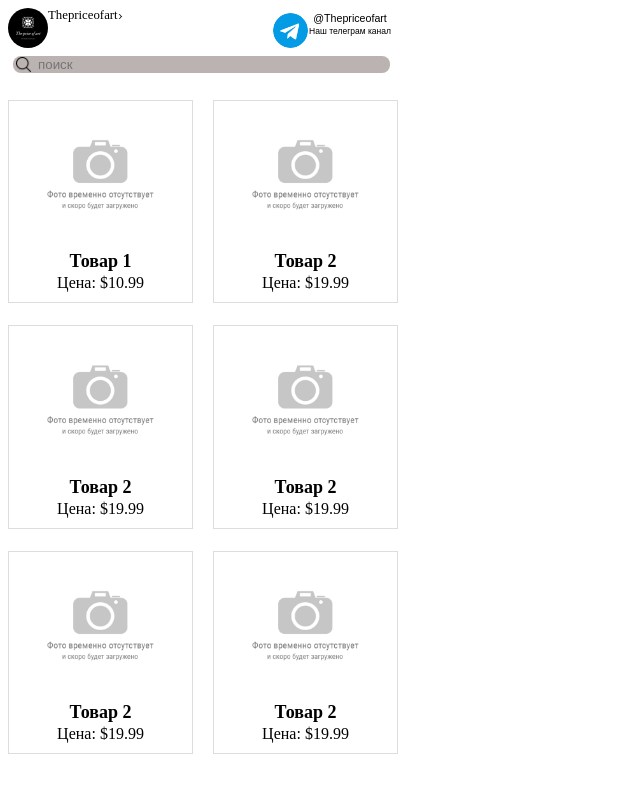
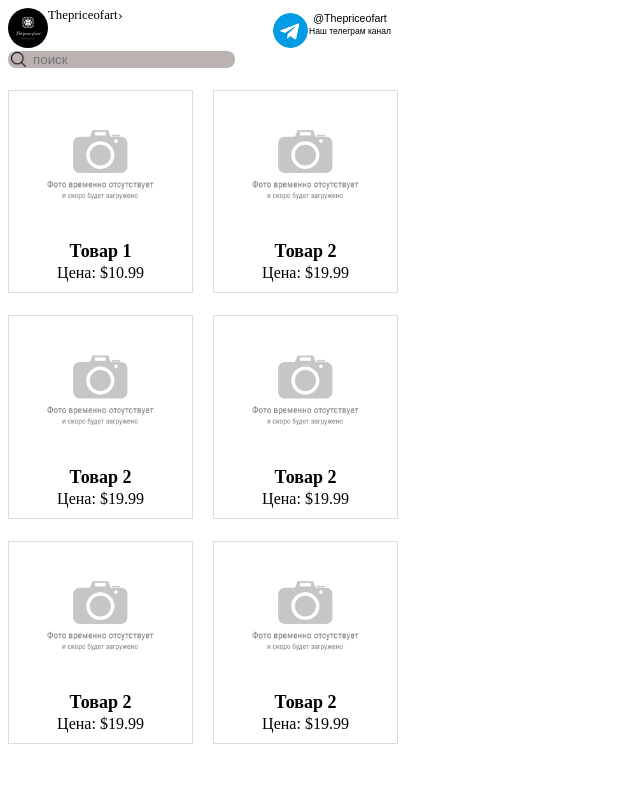
Before and after one commit to Framon64/website, a plain HTML site: page index.html in a window 1280 px wide. Shown: the whole page, without its empty margins (0-640 px from the left). Drawn offline with Linux system fonts and the light colour scheme.

Commit message:
Add files via upload

```diff
--- a/style.css
+++ b/style.css
@@ -83,16 +83,15 @@ header {
     font-size: 80%; /* Уменьшаем размер шрифта вложенного текста */
 }
 
-/* .search {
-    max-width: 350px;
-} */
+
 
 .search input {
-    margin: 5px;
+    display: flex;
+    align-items: center;
     border-radius: 8px;
     border: 0;
     background-color: #bbb2b2;
-    width: 350px;
+    width: 200px;
 }
 
 .icon {
```
